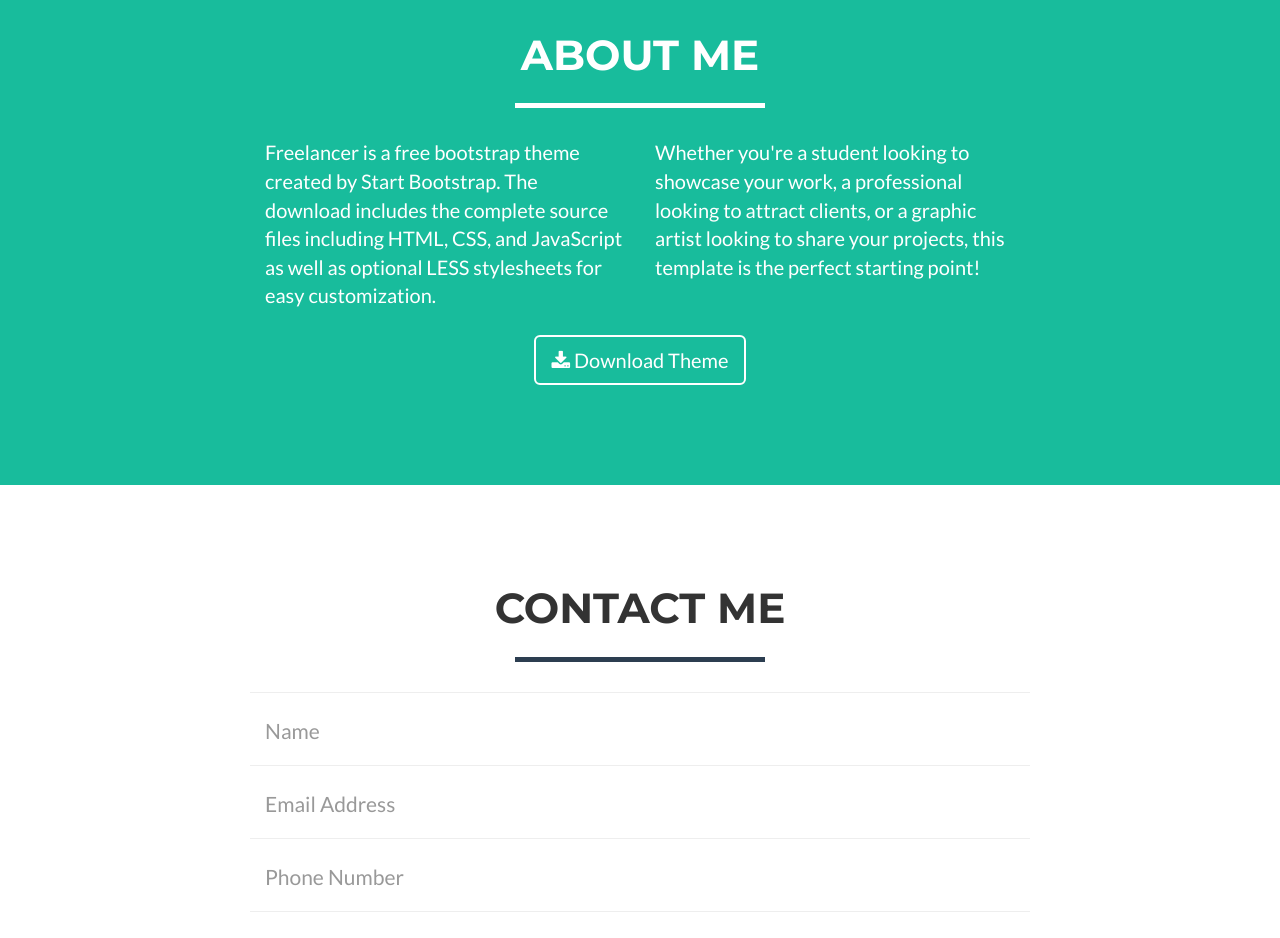
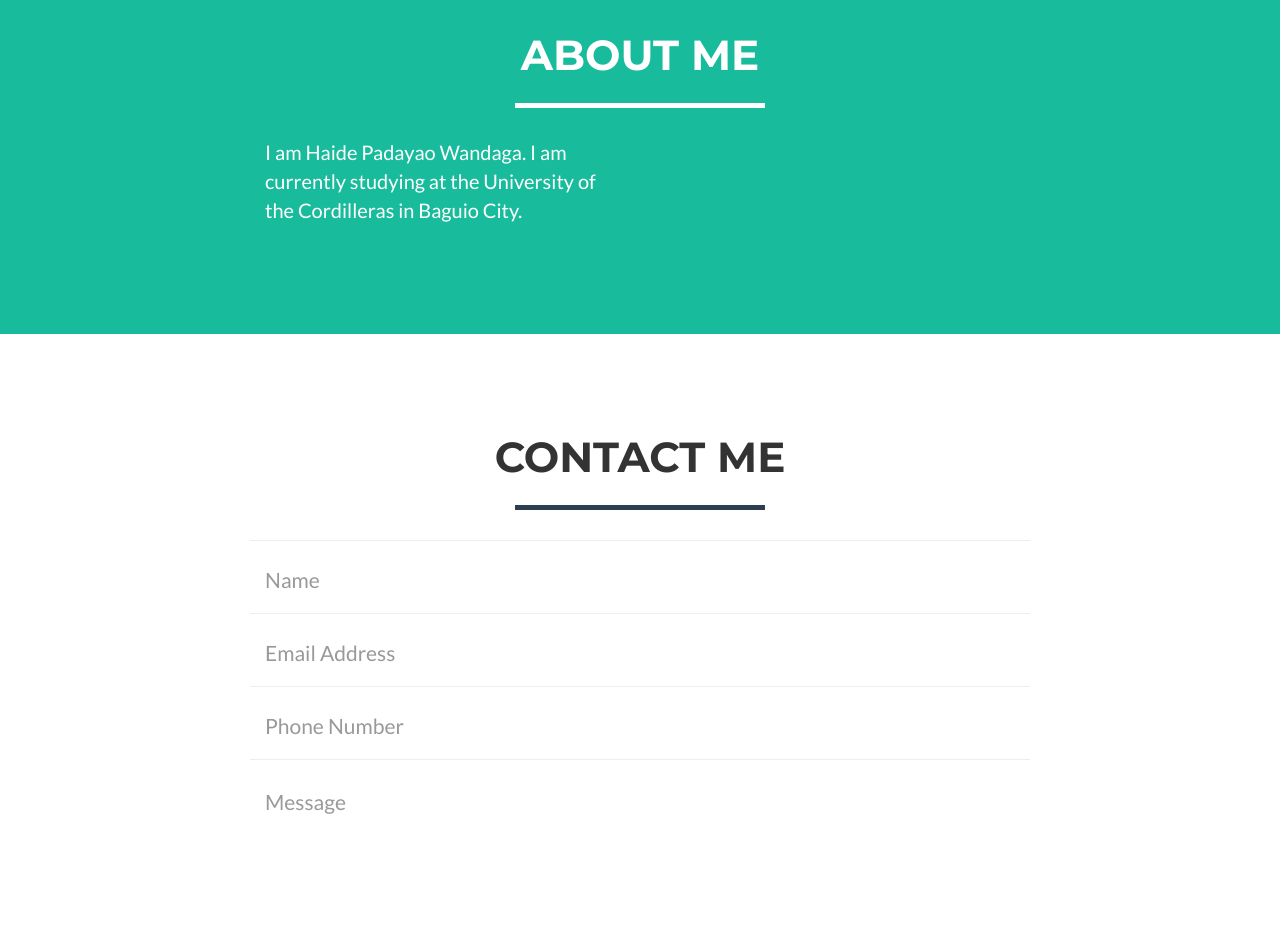
Before and after one commit to haidewandaga/haidewandaga.github.io, a website: page index.html in a window 1280 px wide. Shown: the part 1720-2658 px from the top of the page. Drawn offline with nearby package versions, Linux system fonts and the light colour scheme.

Commit message:
Update index.html

```diff
--- a/index.html
+++ b/index.html
@@ -167,15 +167,10 @@
             </div>
             <div class="row">
                 <div class="col-lg-4 col-lg-offset-2">
-                    <p>Freelancer is a free bootstrap theme created by Start Bootstrap. The download includes the complete source files including HTML, CSS, and JavaScript as well as optional LESS stylesheets for easy customization.</p>
+                    <p>I am Haide Padayao Wandaga. I am currently studying at the University of the Cordilleras in Baguio City.</p>
                 </div>
                 <div class="col-lg-4">
-                    <p>Whether you're a student looking to showcase your work, a professional looking to attract clients, or a graphic artist looking to share your projects, this template is the perfect starting point!</p>
-                </div>
-                <div class="col-lg-8 col-lg-offset-2 text-center">
-                    <a href="#" class="btn btn-lg btn-outline">
-                        <i class="fa fa-download"></i> Download Theme
-                    </a>
+                    <p></p>
                 </div>
             </div>
         </div>
```
